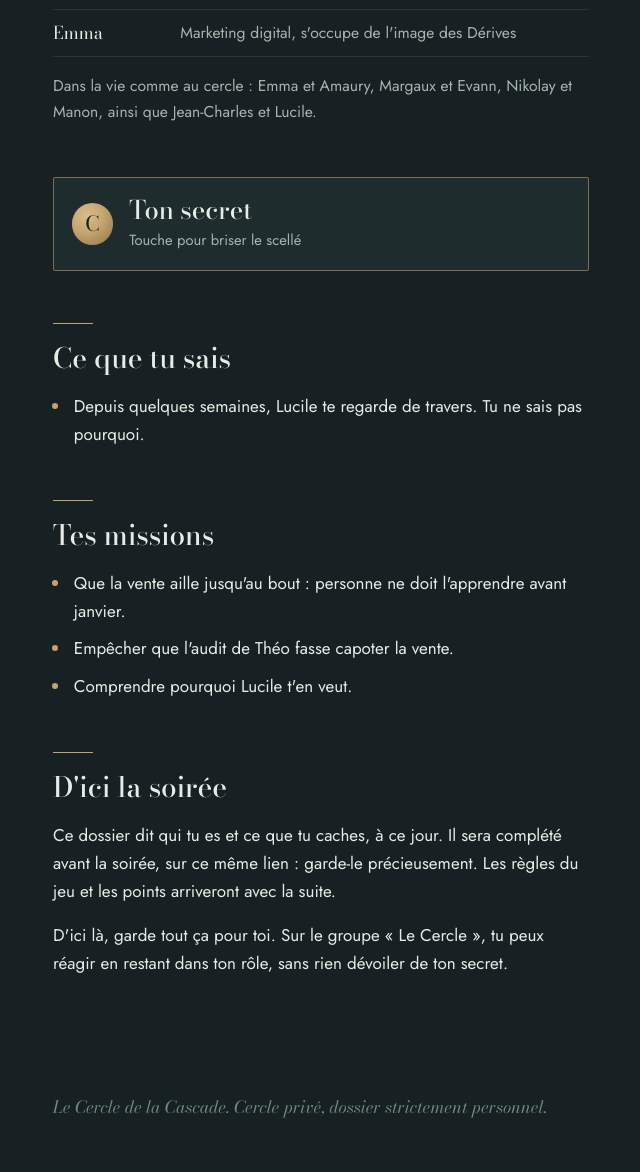
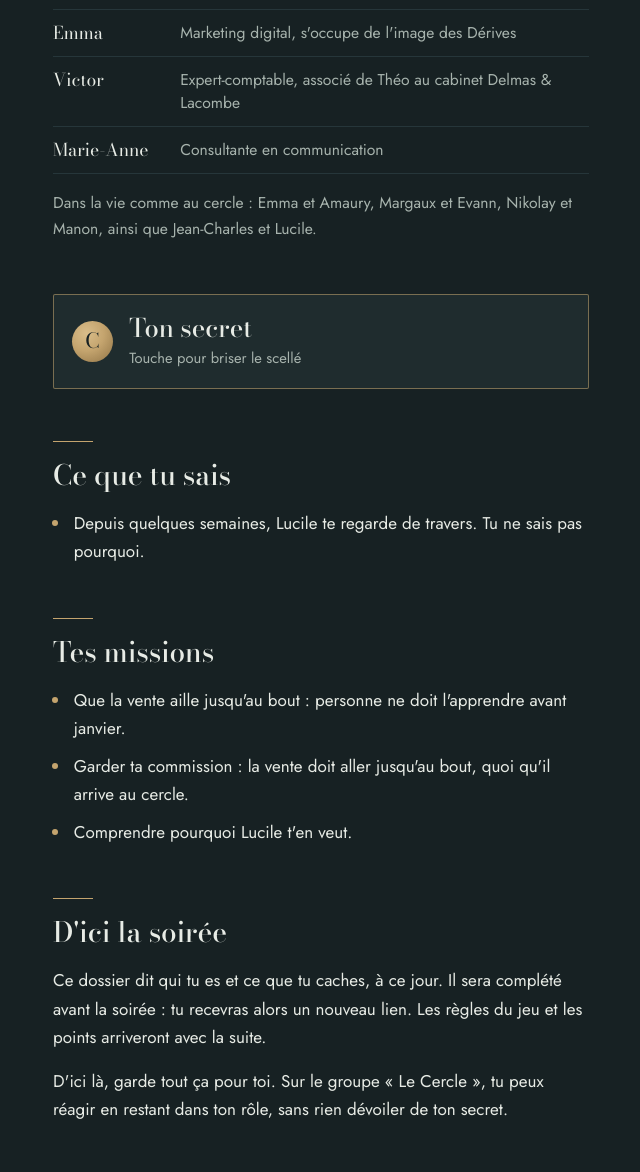
Before and after one commit to RROFFI/lea-q4z8t, a plain HTML site: page index.html in a window 1280 px wide. Shown: the part 2012-3184 px from the top of the page, without its empty margins (319-959 px from the left). Drawn offline with nearby package versions, Linux system fonts and the light colour scheme.

Commit message:
Add files via upload

```diff
--- a/index.html
+++ b/index.html
@@ -384,7 +384,7 @@
 
   <section>
     <h2>Le cercle</h2>
-    <p>Onze membres, tous fortunés, tous ambitieux. Chaque samedi soir, l'un d'eux présente un projet, et le fonds commun décide d'y investir ou non. Pour entrer, chacun a versé 300&nbsp;000&nbsp;€.</p>
+    <p>Treize membres, tous fortunés, tous ambitieux. Chaque samedi soir, l'un d'eux présente un projet, et le fonds commun décide d'y investir ou non. Pour entrer, chacun a versé 300&nbsp;000&nbsp;€.</p>
     <p>Depuis 2021, le fonds a financé une quinzaine de projets. Certains ont rapporté gros, comme un domaine viticole de la Côte de Nuits&nbsp;; d'autres beaucoup moins, comme une application de location de yachts&nbsp;; quelques-uns attendent encore une décision. Parmi les derniers financés&nbsp;: la rénovation de la salle panoramique de Jean-Charles, en 2024, pour 600&nbsp;000&nbsp;€, en échange du droit de s'y réunir à vie, et Origine, la marque d'hydromel pétillant de Margaux, Manon et Agathe, pour 800&nbsp;000&nbsp;€. Aujourd'hui, il reste 1,9&nbsp;M€ dans les caisses.</p>
     <p>Théo Delmas en est le trésorier. Avant que le cercle mette un euro quelque part, Théo vérifie tout. Tout le monde l'apprécie, et tout le monde le craint un peu. Le samedi 5 décembre, il présentera au cercle son audit du fonds.</p>
     <ul class="membres">
@@ -399,6 +399,8 @@
       <li class="toi"><span class="nom">Léa</span><span class="qui">Toi. Chasseuse de biens de prestige</span></li>
       <li><span class="nom">Nikolay</span><span class="qui">Chanteur des Dérives, son groupe, dont le tube «&nbsp;Les Heures creuses&nbsp;» a fait la fortune</span></li>
       <li><span class="nom">Emma</span><span class="qui">Marketing digital, s'occupe de l'image des Dérives</span></li>
+      <li><span class="nom">Victor</span><span class="qui">Expert-comptable, associé de Théo au cabinet Delmas & Lacombe</span></li>
+      <li><span class="nom">Marie-Anne</span><span class="qui">Consultante en communication</span></li>
     </ul>
     <p class="couples">Dans la vie comme au cercle&nbsp;: Emma et Amaury, Margaux et Evann, Nikolay et Manon, ainsi que Jean-Charles et Lucile.</p>
   </section>
@@ -427,14 +429,14 @@
     <h2>Tes missions</h2>
     <ul class="liste">
       <li>Que la vente aille jusqu'au bout&nbsp;: personne ne doit l'apprendre avant janvier.</li>
-      <li>Empêcher que l'audit de Théo fasse capoter la vente.</li>
+      <li>Garder ta commission&nbsp;: la vente doit aller jusqu'au bout, quoi qu'il arrive au cercle.</li>
       <li>Comprendre pourquoi Lucile t'en veut.</li>
     </ul>
   </section>
 
   <section>
     <h2>D'ici la soirée</h2>
-    <p>Ce dossier dit qui tu es et ce que tu caches, à ce jour. Il sera complété avant la soirée, sur ce même lien&nbsp;: garde-le précieusement. Les règles du jeu et les points arriveront avec la suite.</p>
+    <p>Ce dossier dit qui tu es et ce que tu caches, à ce jour. Il sera complété avant la soirée&nbsp;: tu recevras alors un nouveau lien. Les règles du jeu et les points arriveront avec la suite.</p>
     <p>D'ici là, garde tout ça pour toi. Sur le groupe «&nbsp;Le Cercle&nbsp;», tu peux réagir en restant dans ton rôle, sans rien dévoiler de ton secret.</p>
   </section>
 
```
